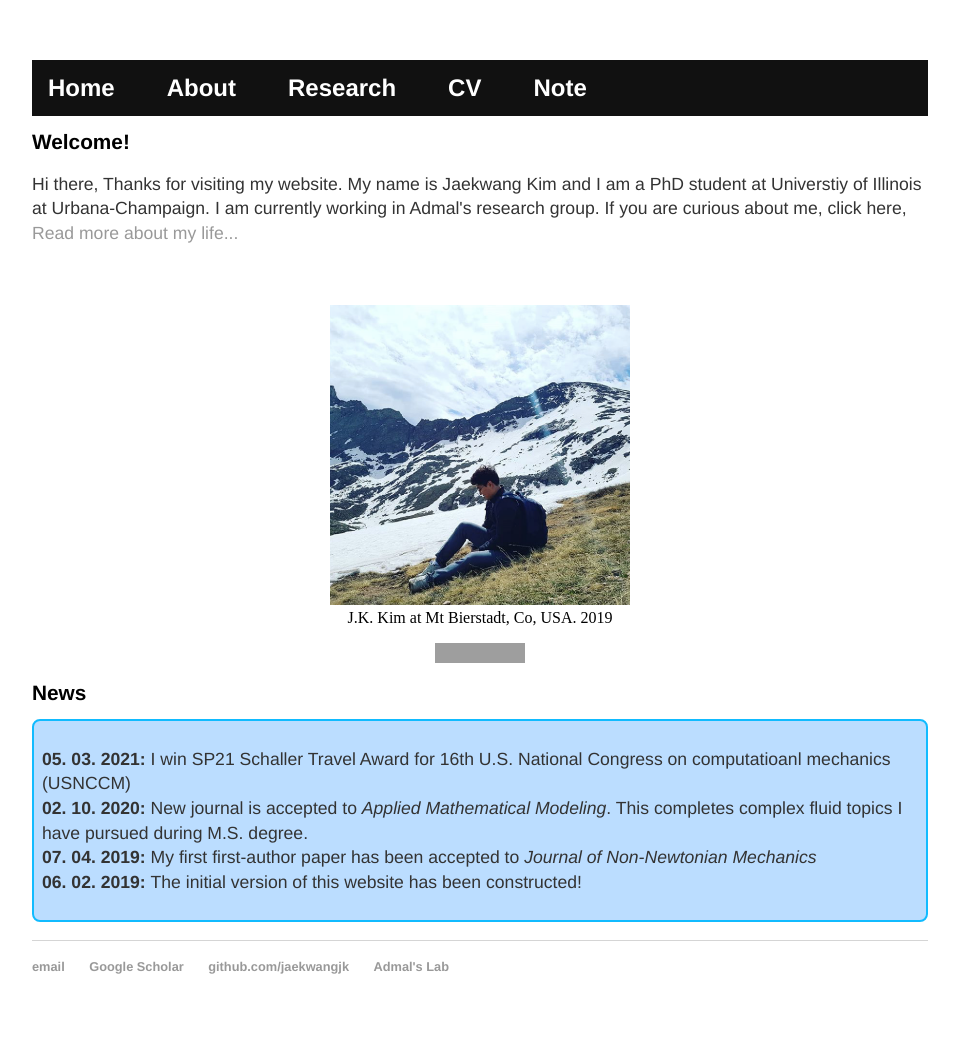
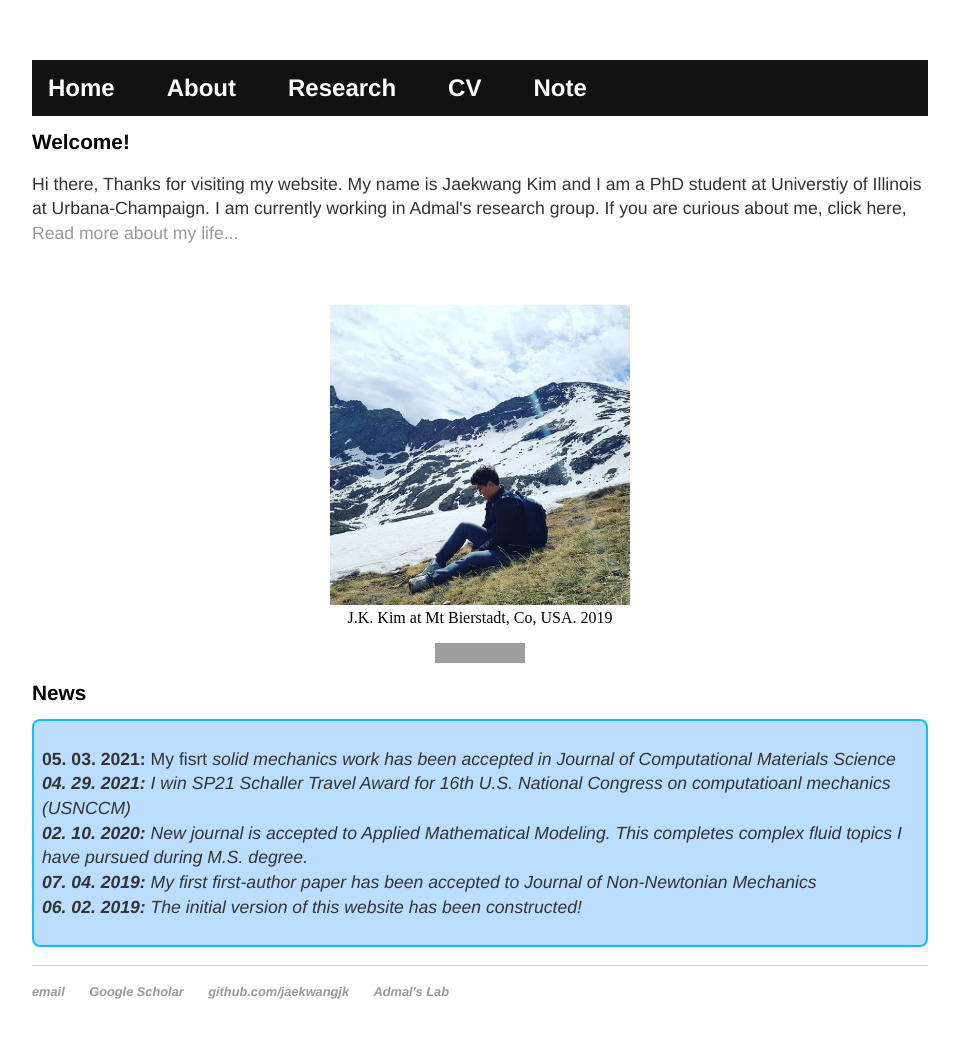
Before and after one commit to jaekwangjk/jaekwangjk.github.io, a Jekyll site: the page built from index.html, in a window 1280 px wide. Shown: the whole page, without its empty margins (160-1119 px from the left). Built offline with Jekyll 4.4.1, drawn with Linux system fonts in a browser that asks for light colours; before the commit the page ends 1035 px from its top, so only the background shows below that; grey boxes are pictures that could not be loaded.

Commit message:
update news

```diff
--- a/index.html
+++ b/index.html
@@ -40,7 +40,8 @@ title: Jaekwang Kim
 <h1>News</h1>
 <div class="rounded">
 <p>
-	<strong> 05. 03. 2021: </strong> I win SP21 Schaller Travel Award for 16th U.S. National Congress on computatioanl mechanics (USNCCM)<br>
+	<strong> 05. 03. 2021: </strong> My fisrt <em> solid mechanics <em> work has been accepted in Journal of <em> Computational Materials Science </em> <br>
+	<strong> 04. 29. 2021: </strong> I win SP21 Schaller Travel Award for <em>16th U.S. National Congress on computatioanl mechanics</em> (USNCCM)<br>
 	<strong> 02. 10. 2020: </strong> New journal is accepted to <em> Applied Mathematical Modeling</em>. This completes complex fluid topics I have pursued during M.S. degree.<br>
 	<strong> 07. 04. 2019: </strong> My first first-author paper has been accepted to <em>Journal of Non-Newtonian Mechanics</em>
 	<br>
```
